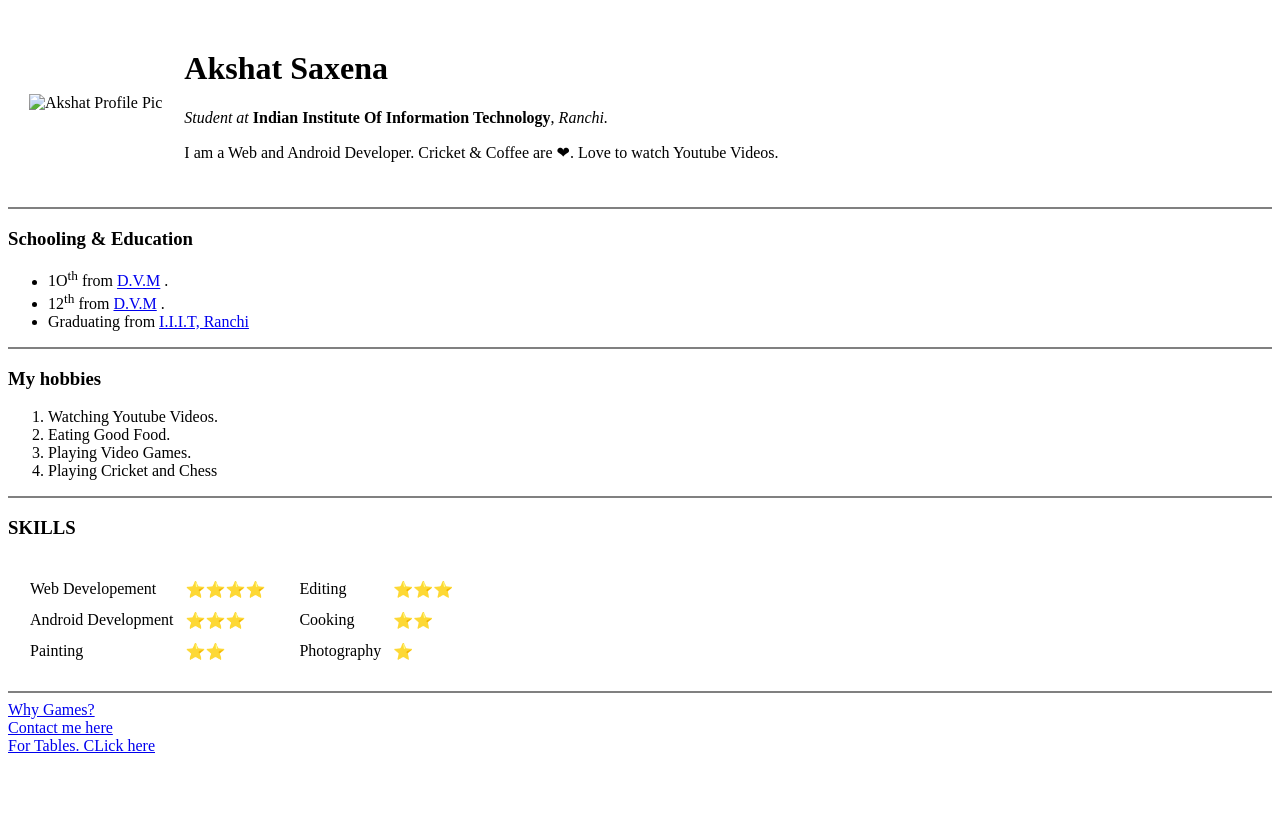
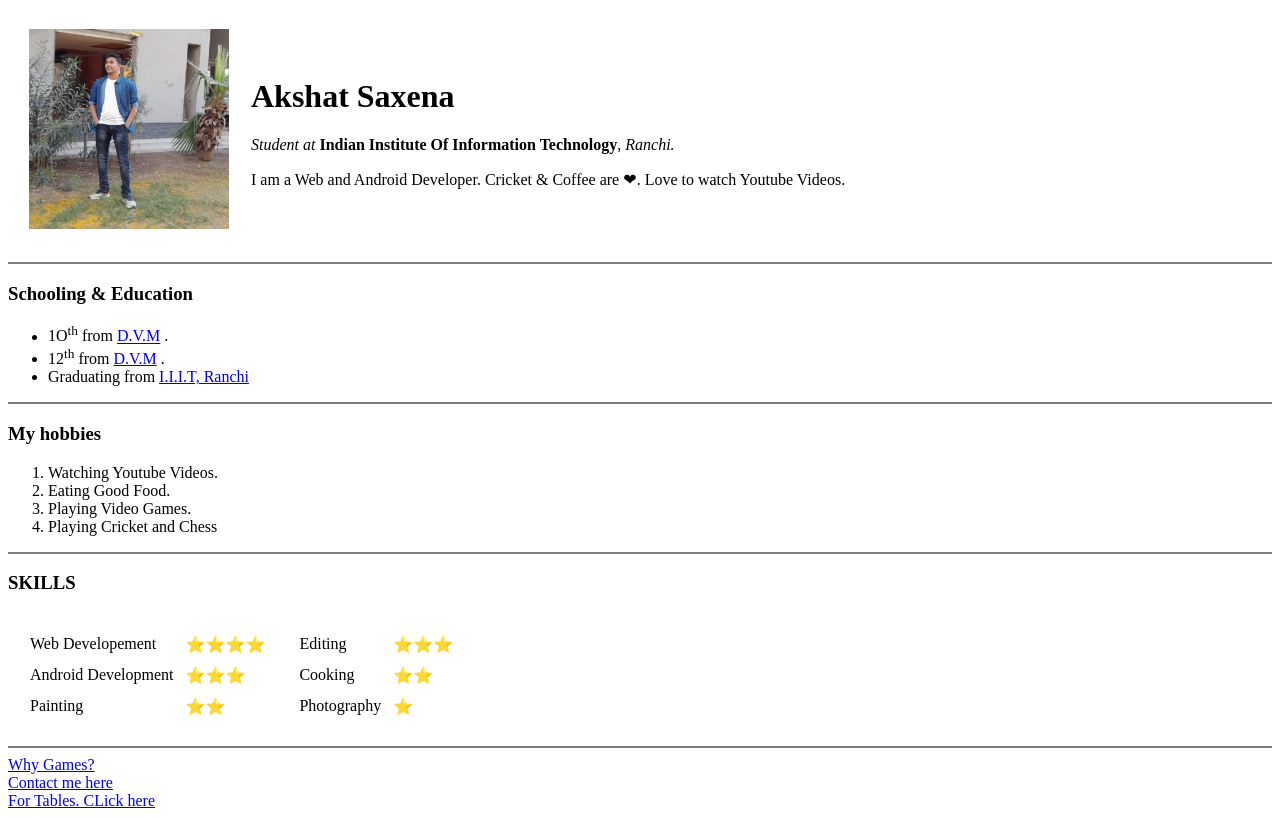
Before and after one commit to GitHub-Akshat/CV, a plain HTML site: page index.html in a window 1280 px wide. Drawn offline with Linux system fonts and the light colour scheme.

Commit message:
Update index.html
Just changed the path of <img src="">
Removed the Image/ path since here I didn't upload the folder.

```diff
--- a/index.html
+++ b/index.html
@@ -11,7 +11,7 @@
     <table cellspacing="20">
         <tr>
             <td>
-                <img src="Images/Webpage profile pic.jpg" alt="Akshat Profile Pic" height="200">
+                <img src="Webpage profile pic.jpg" alt="Akshat Profile Pic" height="200">
             </td>
             <td>
                 <h1>Akshat Saxena</h1>
```
